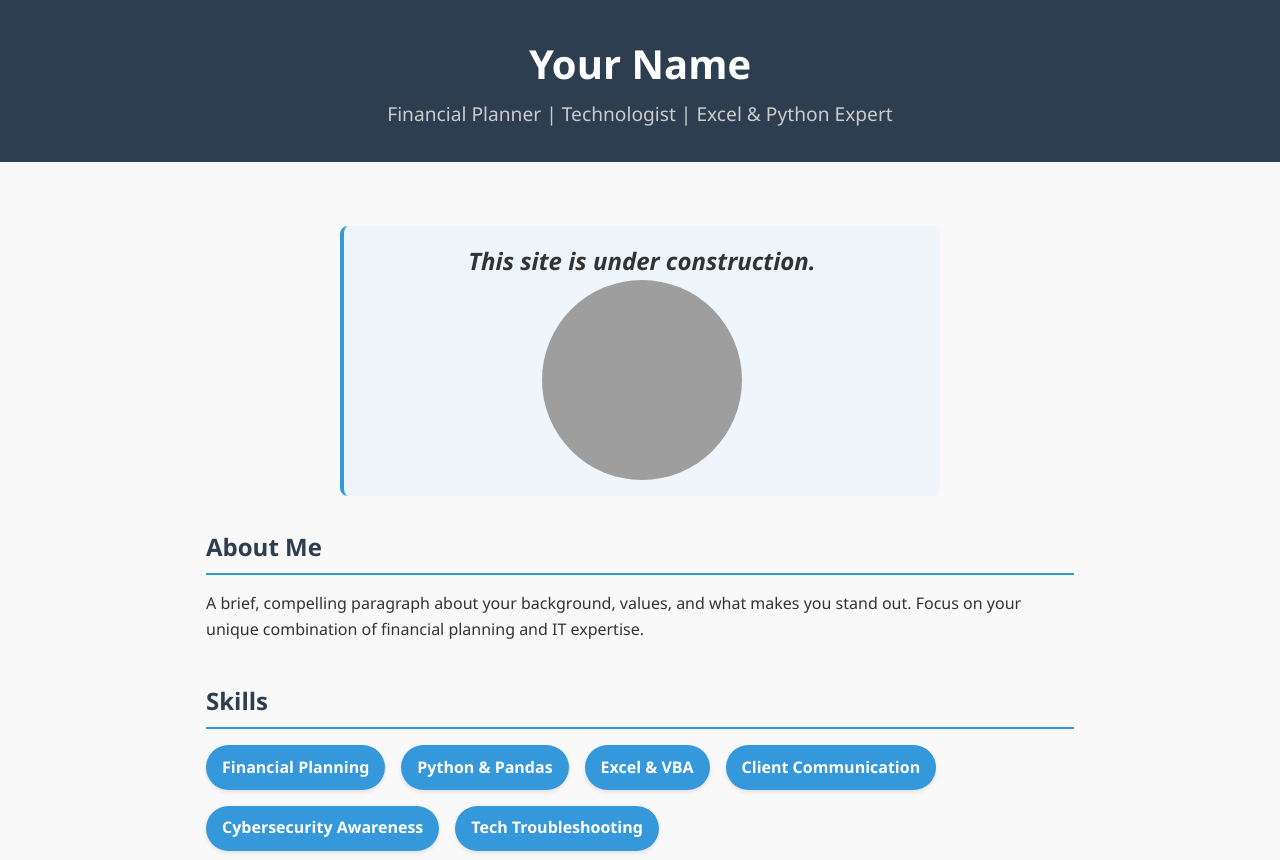
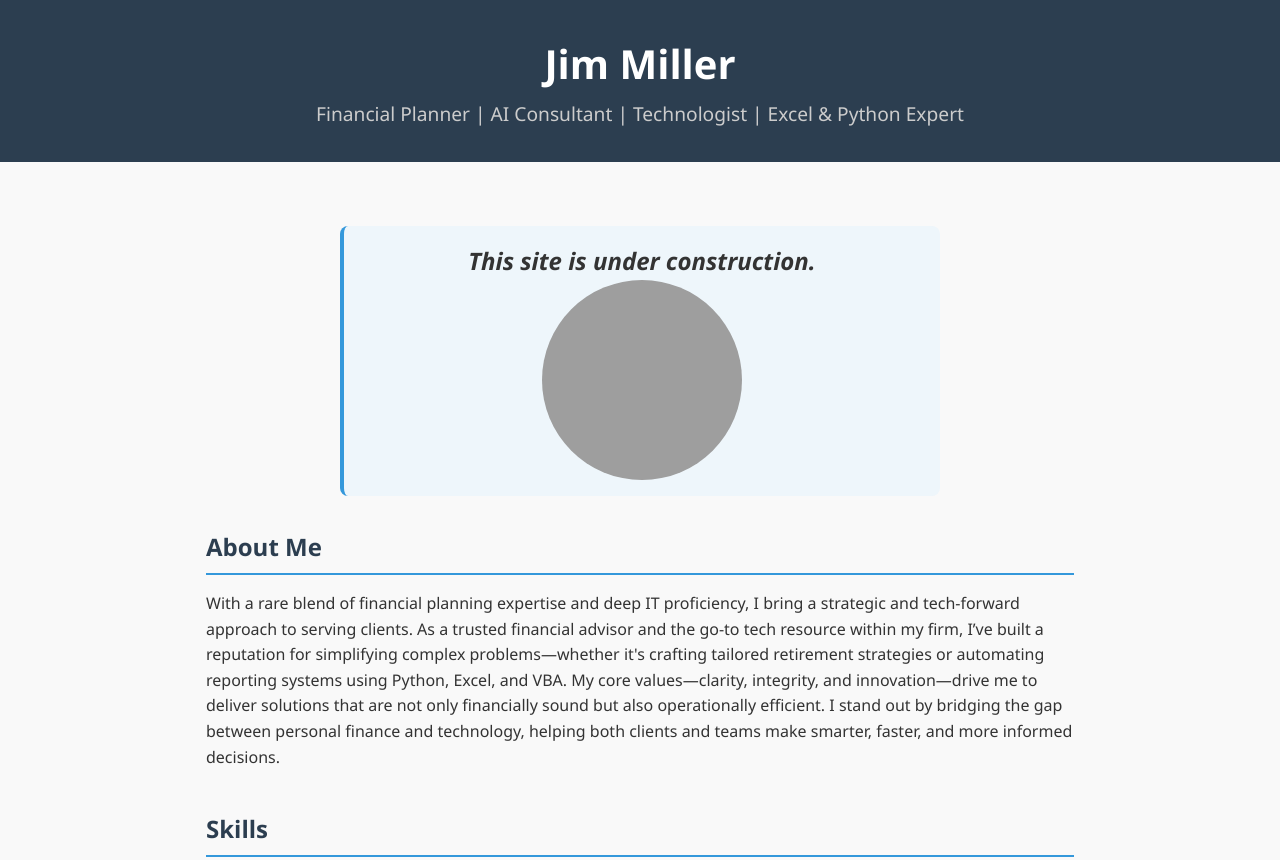
Before and after one commit to WishfulTh1nk1ng/online, a plain HTML site: page index.html in a window 1280 px wide. Shown: the top 860 px of the page. Drawn offline with Linux system fonts and the light colour scheme; grey boxes are pictures that could not be loaded.

Commit message:
Update index.html

```diff
--- a/index.html
+++ b/index.html
@@ -134,8 +134,8 @@
 <body>
 
   <header>
-    <h1>Your Name</h1>
-    <p>Financial Planner | Technologist | Excel & Python Expert</p>
+    <h1>Jim Miller</h1>
+    <p>Financial Planner | AI Consultant | Technologist | Excel & Python Expert</p>
   </header>
 
   <div class="container">
@@ -152,7 +152,11 @@
 
     <section id="about">
       <h2>About Me</h2>
-      <p>A brief, compelling paragraph about your background, values, and what makes you stand out. Focus on your unique combination of financial planning and IT expertise.</p>
+      <p>With a rare blend of financial planning expertise and deep IT proficiency, I bring a strategic and tech-forward approach to serving clients. As
+        a trusted financial advisor and the go-to tech resource within my firm, I’ve built a reputation for simplifying complex problems—whether it's
+        crafting tailored retirement strategies or automating reporting systems using Python, Excel, and VBA. My core values—clarity, integrity,
+        and innovation—drive me to deliver solutions that are not only financially sound but also operationally efficient. I stand out by bridging the
+        gap between personal finance and technology, helping both clients and teams make smarter, faster, and more informed decisions.</p>
     </section>
 
     <section id="skills">
```
